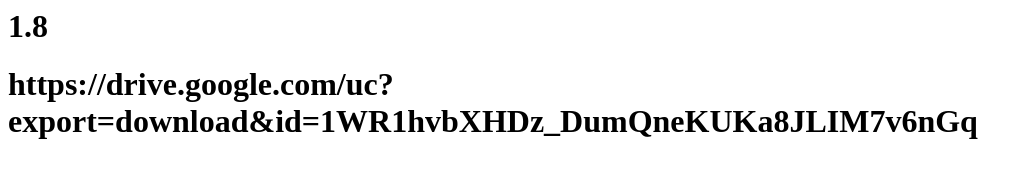
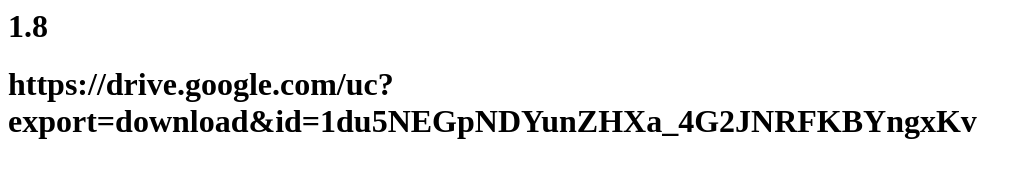
Before and after one commit to olivewebsoftware/musicplayerupdate, a plain HTML site: page index.html in a window 1280 px wide. Shown: the whole page, without its empty margins (0-1032 px from the left). Drawn offline with Linux system fonts and the light colour scheme.

Commit message:
Update index.html

```diff
--- a/index.html
+++ b/index.html
@@ -1,2 +1,2 @@
 <h1 id="update">1.8</h1>
-<h1 id="link">https://drive.google.com/uc?export=download&id=1WR1hvbXHDz_DumQneKUKa8JLIM7v6nGq</h1>
+<h1 id="link">https://drive.google.com/uc?export=download&id=1du5NEGpNDYunZHXa_4G2JNRFKBYngxKv</h1>
```
